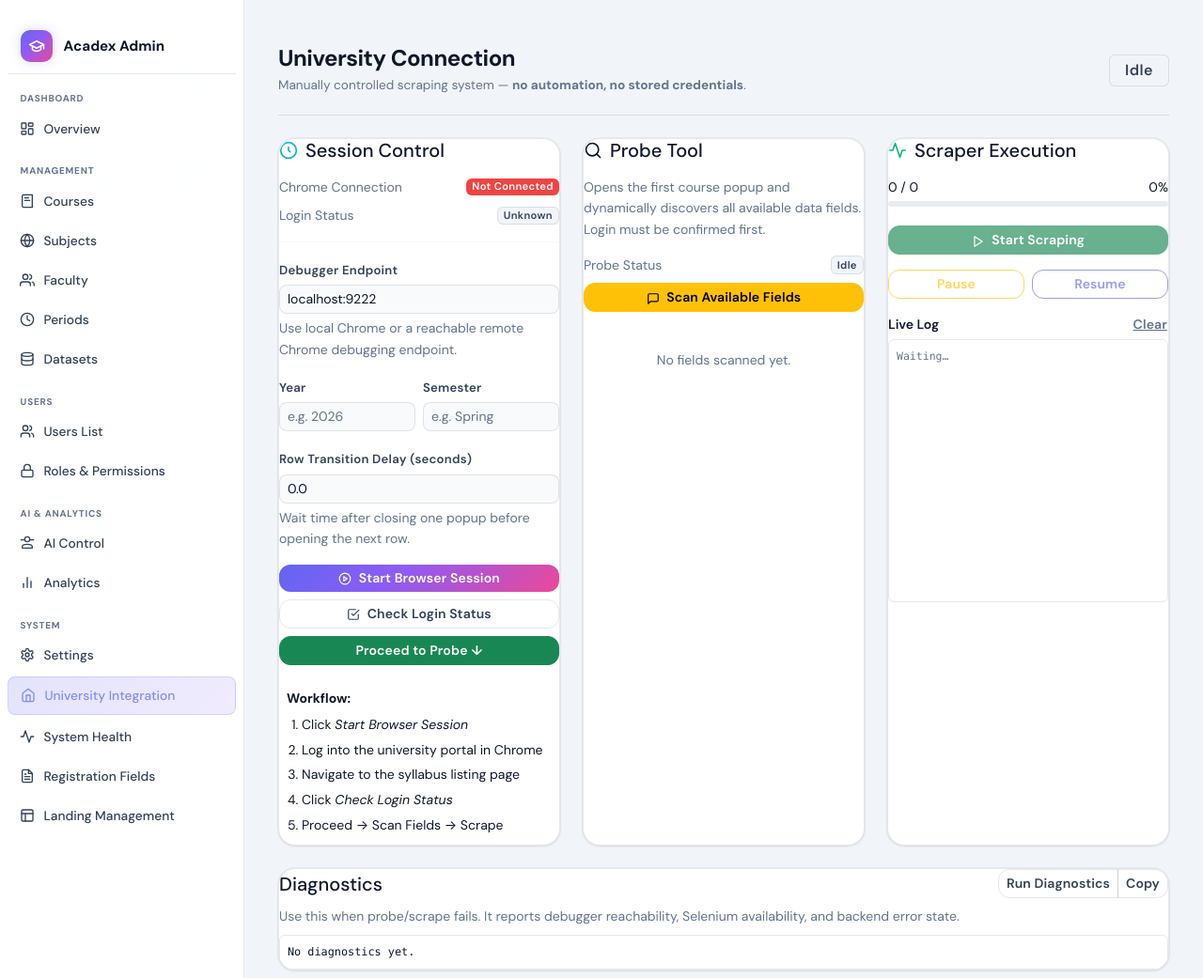
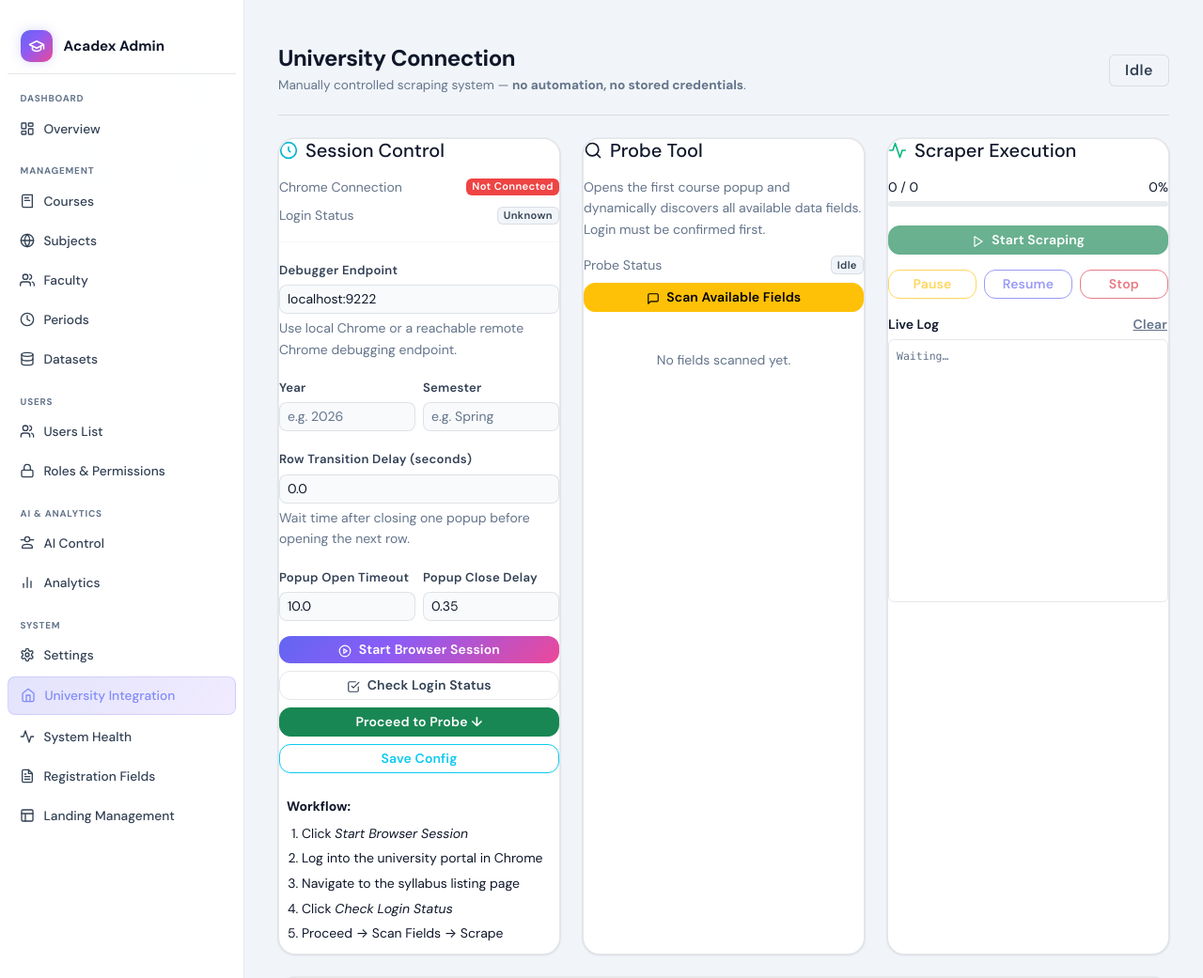
Before and after one commit to DFOM/Acadex, a Flask app: page /admin/university_connection in a window 1280 px wide. Shown: the top 1041 px of the page at 94% size. Run offline with Flask 3, Linux system fonts and the light colour scheme; a user stored in the database is signed in; data comes from the database, SQL or seed files in the repository; tables that the repository leaves empty hold one stand-in row (values such as "Sample post"); data that the repository does not hold is empty; parts of the project's set-up code (start-up, migrations or seed data) failed here and were passed over; some libraries are stand-ins or nearby versions.

Commit message:
Beta 0.4: add university connection stop/config sync and harden scraper webdriver errors

```diff
--- a/Routes/admin_routes.py
+++ b/Routes/admin_routes.py
@@ -1594,6 +1594,8 @@ def university_connection():
     semester = get_app_setting('current_semester', '')
     debugger_address = get_app_setting('scraper_debugger_address', os.environ.get('CHROME_DEBUGGER_ADDRESS', 'localhost:9222'))
     row_transition_delay = _safe_float(get_app_setting('scraper_row_transition_delay', '0.0'), 0.0)
+    popup_open_timeout = _safe_float(get_app_setting('scraper_popup_open_timeout', '10'), 10.0)
+    popup_close_delay = _safe_float(get_app_setting('scraper_popup_close_delay', '0.35'), 0.35)
 
     # Past datasets for history panel
     past_datasets = ScrapedDataset.query.order_by(ScrapedDataset.created_at.desc()).limit(10).all()
@@ -1613,6 +1615,8 @@ def university_connection():
         scraper_is_paused=is_scraper_paused(),
         scraper_state=scraper_state_label(),
         row_transition_delay=row_transition_delay,
+        popup_open_timeout=popup_open_timeout,
+        popup_close_delay=popup_close_delay,
     )
 
 
@@ -1788,6 +1792,83 @@ def resume_scraping():
         return jsonify({'success': False, 'message': f'Resume failed: {exc}', 'status': 'failed'}), 500
 
 
+@admin_bp.route('/stop-scraping', methods=['POST'])
+@login_required
+@admin_required
+def stop_scraping():
+    from services.scraper_service import request_stop_scraper as _stop
+    try:
+        payload = _stop()
+        return jsonify(payload), (200 if payload.get('success') else 409)
+    except Exception as exc:
+        return jsonify({'success': False, 'message': f'Stop failed: {exc}', 'status': 'failed'}), 500
+
+
+@admin_bp.route('/api/scraper-config', methods=['GET', 'POST'])
+@login_required
+@admin_required
+def scraper_config_api():
+    from services.scraper_service import update_runtime_config as _update_runtime_config, get_runtime_config as _get_runtime_config
+
+    if request.method == 'GET':
+        cfg = {
+            'current_year': get_app_setting('current_year', ''),
+            'current_semester': get_app_setting('current_semester', ''),
+            'scraper_debugger_address': get_app_setting('scraper_debugger_address', os.environ.get('CHROME_DEBUGGER_ADDRESS', 'localhost:9222')),
+            'scraper_popup_open_timeout': _safe_float(get_app_setting('scraper_popup_open_timeout', '10'), 10.0),
+            'scraper_popup_close_delay': _safe_float(get_app_setting('scraper_popup_close_delay', '0.35'), 0.35),
+            'scraper_row_transition_delay': _safe_float(get_app_setting('scraper_row_transition_delay', '0.0'), 0.0),
+            'runtime': _get_runtime_config(),
+        }
+        return jsonify({'success': True, 'config': cfg})
+
+    data = request.get_json(silent=True) or {}
+
+    year = str(data.get('year') or '').strip()
+    semester = str(data.get('semester') or '').strip()
+    debugger_address = str(data.get('debugger_address') or '').strip()
+    popup_open_timeout = _safe_float(data.get('popup_open_timeout', get_app_setting('scraper_popup_open_timeout', '10')), 10.0)
+    popup_close_delay = _safe_float(data.get('popup_close_delay', get_app_setting('scraper_popup_close_delay', '0.35')), 0.35)
+    row_transition_delay = _safe_float(data.get('row_transition_delay', get_app_setting('scraper_row_transition_delay', '0.0')), 0.0)
+
+    popup_open_timeout = max(2.0, min(popup_open_timeout, 40.0))
+    popup_close_delay = max(0.0, min(popup_close_delay, 5.0))
+    row_transition_delay = max(0.0, min(row_transition_delay, 15.0))
+
+    if year:
+        update_app_setting('current_year', year)
+    if semester:
+        update_app_setting('current_semester', semester)
+    if debugger_address:
+        update_app_setting('scraper_debugger_address', debugger_address)
+
+    update_app_setting('scraper_popup_open_timeout', str(popup_open_timeout))
+    update_app_setting('scraper_popup_close_delay', str(popup_close_delay))
+    update_app_setting('scraper_row_transition_delay', str(row_transition_delay))
+
+    runtime_cfg = _update_runtime_config(
+        popup_open_timeout=popup_open_timeout,
+        popup_close_delay=popup_close_delay,
+        inter_row_delay=row_transition_delay,
+    )
+
+    return jsonify(
+        {
+            'success': True,
+            'message': 'Scraper configuration updated.',
+            'config': {
+                'current_year': get_app_setting('current_year', ''),
+                'current_semester': get_app_setting('current_semester', ''),
+                'scraper_debugger_address': get_app_setting('scraper_debugger_address', os.environ.get('CHROME_DEBUGGER_ADDRESS', 'localhost:9222')),
+                'scraper_popup_open_timeout': popup_open_timeout,
+                'scraper_popup_close_delay': popup_close_delay,
+                'scraper_row_transition_delay': row_transition_delay,
+                'runtime': runtime_cfg,
+            },
+        }
+    )
+
+
 # ── GET /admin/scraper-status ─────────────────────────────────────────────
 @admin_bp.route('/scraper-status', methods=['GET'])
 @login_required
@@ -1800,6 +1881,7 @@ def scraper_status():
             is_scraper_running,
             is_scraper_paused,
             scraper_state_label,
+            get_runtime_config,
         )
         import copy
         debugger_address = get_app_setting('scraper_debugger_address', os.environ.get('CHROME_DEBUGGER_ADDRESS', 'localhost:9222'))
@@ -1809,6 +1891,7 @@ def scraper_status():
         payload['is_running_lock'] = is_scraper_running()
         payload['is_paused'] = is_scraper_paused()
         payload['state'] = scraper_state_label()
+        payload['runtime_config'] = get_runtime_config()
 
         # Enrich with DB data when a dataset is active
         ds_id = payload.get('dataset_id')
--- a/templates/Admin/university_connection.html
+++ b/templates/Admin/university_connection.html
@@ -76,6 +76,19 @@
                 <div class="form-text">Wait time after closing one popup before opening the next row.</div>
             </div>
 
+            <div class="row g-2 mb-3">
+                <div class="col-6">
+                    <label class="form-label small">Popup Open Timeout</label>
+                    <input id="popupOpenTimeout" type="number" class="form-control form-control-sm"
+                           min="2" max="40" step="0.5" value="{{ popup_open_timeout }}">
+                </div>
+                <div class="col-6">
+                    <label class="form-label small">Popup Close Delay</label>
+                    <input id="popupCloseDelay" type="number" class="form-control form-control-sm"
+                           min="0" max="5" step="0.05" value="{{ popup_close_delay }}">
+                </div>
+            </div>
+
             <div class="d-grid gap-2">
                 <button id="btnStartSession" class="btn btn-primary btn-sm" onclick="startSession()">
                     <svg xmlns="http://www.w3.org/2000/svg" width="14" height="14" fill="none"
@@ -96,6 +109,9 @@
                 <button id="btnProceed" class="btn btn-success btn-sm"
                         onclick="document.getElementById('probeSection').scrollIntoView({behavior:'smooth'})">
                     Proceed to Probe ↓
+                </button>
+                <button id="btnSaveScraperConfig" class="btn btn-outline-info btn-sm" onclick="saveScraperConfig(false)">
+                    Save Config
                 </button>
             </div>
 
@@ -206,14 +222,19 @@
             </button>
 
             <div class="row g-2 mb-3">
-                <div class="col-6">
+                <div class="col-4">
                     <button id="btnPauseScraping" class="btn btn-outline-warning btn-sm w-100" onclick="pauseScraping()" disabled>
                         Pause
                     </button>
                 </div>
-                <div class="col-6">
+                <div class="col-4">
                     <button id="btnResumeScraping" class="btn btn-outline-primary btn-sm w-100" onclick="resumeScraping()" disabled>
                         Resume
+                    </button>
+                </div>
+                <div class="col-4">
+                    <button id="btnStopScraping" class="btn btn-outline-danger btn-sm w-100" onclick="stopScraping()" disabled>
+                        Stop
                     </button>
                 </div>
             </div>
@@ -366,6 +387,39 @@
     /* ── State ──────────────────────────────────────────────────── */
     let pollingTimer = null;
     let probePollingTimer = null;
+    let configSyncTimer = null;
+
+    function readConfigPayload() {
+        return {
+            year: document.getElementById('scrapeYear').value.trim(),
+            semester: document.getElementById('scrapeSemester').value.trim(),
+            debugger_address: document.getElementById('debuggerAddress').value.trim(),
+            row_transition_delay: parseFloat(document.getElementById('rowTransitionDelay').value || '0') || 0,
+            popup_open_timeout: parseFloat(document.getElementById('popupOpenTimeout').value || '10') || 10,
+            popup_close_delay: parseFloat(document.getElementById('popupCloseDelay').value || '0.35') || 0.35,
+        };
+    }
+
+    window.saveScraperConfig = function (notify = true) {
+        setBtn('btnSaveScraperConfig', true);
+        return postJSON('/admin/api/scraper-config', readConfigPayload())
+            .then((d) => {
+                if (notify) showAlert(d.message || 'Scraper config updated.', 'success');
+                return d;
+            })
+            .catch((e) => {
+                if (notify) showAlert('Config update failed: ' + e, 'danger');
+                throw e;
+            })
+            .finally(() => setBtn('btnSaveScraperConfig', false));
+    };
+
+    function scheduleConfigSync() {
+        if (configSyncTimer) clearTimeout(configSyncTimer);
+        configSyncTimer = setTimeout(() => {
+            saveScraperConfig(false).catch(() => {});
+        }, 500);
+    }
 
     /* ── A) Session Control ─────────────────────────────────────── */
 
@@ -557,10 +611,13 @@
         const selected = [...document.querySelectorAll('.field-cb:checked')].map(cb => cb.value);
         if (!selected.length) { showAlert('Select at least one field.', 'warning'); return; }
 
-        const year     = document.getElementById('scrapeYear').value.trim();
-        const semester = document.getElementById('scrapeSemester').value.trim();
-        const debugger_address = document.getElementById('debuggerAddress').value.trim();
-        const row_transition_delay = parseFloat(document.getElementById('rowTransitionDelay').value || '0') || 0;
+        const cfg = readConfigPayload();
+        const year = cfg.year;
+        const semester = cfg.semester;
+        const debugger_address = cfg.debugger_address;
+        const row_transition_delay = cfg.row_transition_delay;
+
+        saveScraperConfig(false).catch(() => {});
 
         setBtn('btnStartScraping', true);
         postJSON('/admin/start-scraping', { selected_fields: selected, year, semester, debugger_address, row_transition_delay })
@@ -597,6 +654,15 @@
             .catch(e => showAlert('Resume failed: ' + e, 'danger'));
     };
 
+    window.stopScraping = function () {
+        postJSON('/admin/stop-scraping', {})
+            .then(d => {
+                showAlert(d.message || 'Stop request sent.', d.success ? 'warning' : 'danger');
+                pollStatus();
+            })
+            .catch(e => showAlert('Stop failed: ' + e, 'danger'));
+    };
+
     /* ── Polling ────────────────────────────────────────────────── */
 
     function startPolling() {
@@ -616,6 +682,8 @@
                 const map = {
                     running: 'bg-warning text-dark',
                     paused: 'bg-info text-dark',
+                    stopping: 'bg-warning text-dark',
+                    stopped: 'bg-secondary',
                     completed: 'bg-success',
                     failed: 'bg-danger',
                     idle: 'bg-secondary',
@@ -627,9 +695,11 @@
 
                 const pauseBtn = document.getElementById('btnPauseScraping');
                 const resumeBtn = document.getElementById('btnResumeScraping');
+                const stopBtn = document.getElementById('btnStopScraping');
                 const canControl = (st === 'running' || st === 'paused');
                 pauseBtn.disabled = !canControl || st === 'paused';
                 resumeBtn.disabled = !canControl || st === 'running';
+                stopBtn.disabled = !canControl || st === 'stopping';
 
                 /* Progress */
                 const cur = d.db_current ?? d.current_index ?? 0;
@@ -645,14 +715,17 @@
                 if (d.log && d.log.length) renderLog(d.log);
 
                 /* Terminal states */
-                if (st === 'completed' || st === 'failed') {
+                if (st === 'completed' || st === 'failed' || st === 'stopped') {
                     clearInterval(pollingTimer); pollingTimer = null;
                     setBtn('btnStartScraping', false);
                     document.getElementById('btnPauseScraping').disabled = true;
                     document.getElementById('btnResumeScraping').disabled = true;
+                    document.getElementById('btnStopScraping').disabled = true;
                     if (st === 'completed') {
                         showAlert('✅ Scraping completed! Catalog is now available.', 'success');
                         setTimeout(() => location.reload(), 3500);
+                    } else if (st === 'stopped') {
+                        showAlert('🛑 Scraping stopped by admin.', 'warning');
                     } else {
                         showAlert('❌ Scraping failed: ' + (d.error || 'Unknown error.'), 'danger');
                     }
@@ -677,6 +750,14 @@
         document.getElementById('liveLog').innerHTML = '<span class="text-muted">Cleared.</span>';
     };
 
+    ['debuggerAddress', 'scrapeYear', 'scrapeSemester', 'rowTransitionDelay', 'popupOpenTimeout', 'popupCloseDelay']
+        .forEach((id) => {
+            const el = document.getElementById(id);
+            if (!el) return;
+            el.addEventListener('input', scheduleConfigSync);
+            el.addEventListener('change', scheduleConfigSync);
+        });
+
     /* ── Auto-resume if job was running before page load ─────────── */
     if (INITIAL_PROBED_FIELDS.length) {
         renderCheckboxes(INITIAL_PROBED_FIELDS, INITIAL_SELECTED_FIELDS);
@@ -687,7 +768,7 @@
 
     {% if progress.status == 'running' %}
     startPolling();
-    {% elif scraper_state == 'paused' %}
+    {% elif scraper_state == 'paused' or scraper_state == 'stopping' %}
     startPolling();
     {% endif %}
 
```
Also changed, not shown: services/scraper_service.py (+115 -12 lines).
